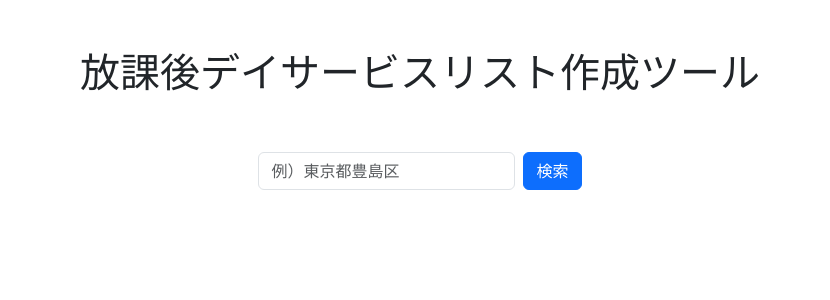
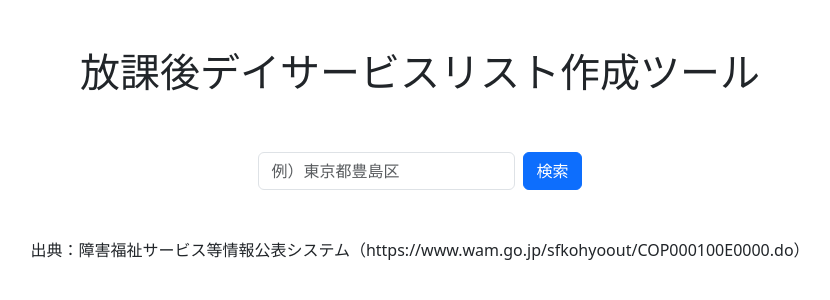
Before and after one commit to tanaka343/scraping_app, a Flask app: page / in a window 1280 px wide. Shown: the top 300 px of the page, without its empty margins (220-1050 px from the left). Run offline with Flask 3, Linux system fonts and the light colour scheme.

Commit message:
トップページに画像、出典追記

```diff
--- a/templates/index.html
+++ b/templates/index.html
@@ -16,5 +16,11 @@
             {% endfor %}
         {% endif %}
     {% endwith %}
-
+    <div>
+        <!-- <div class="d-flex justify-content-center">
+            <img src="../static/images/都道府県 2025-07-16 131752.png" alt="都道府県選択画面">
+            <img src="../static/images/市区町村2025-07-16 131822.png" alt="市区町村選択画面">
+        </div> -->
+        <p class="text-center fs-6">出典：障害福祉サービス等情報公表システム（https://www.wam.go.jp/sfkohyoout/COP000100E0000.do）</p>
+    </div>
 {% endblock %}
```
Also changed, not shown: static/images/市区町村2025-07-16 131822.png (renamed from images/市区町村2025-07-16 131822.png), static/images/都道府県 2025-07-16 131752.png (renamed from images/都道府県 2025-07-16 131752.png).
